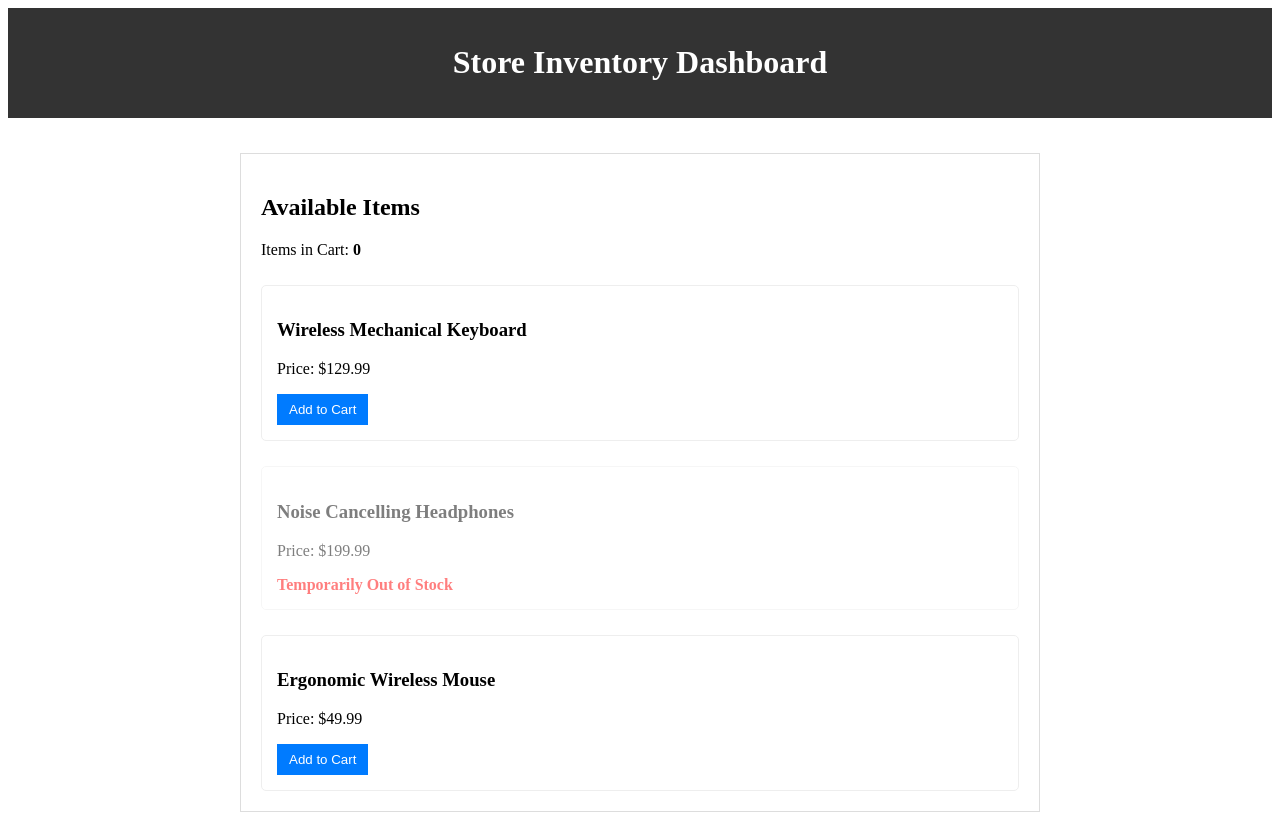
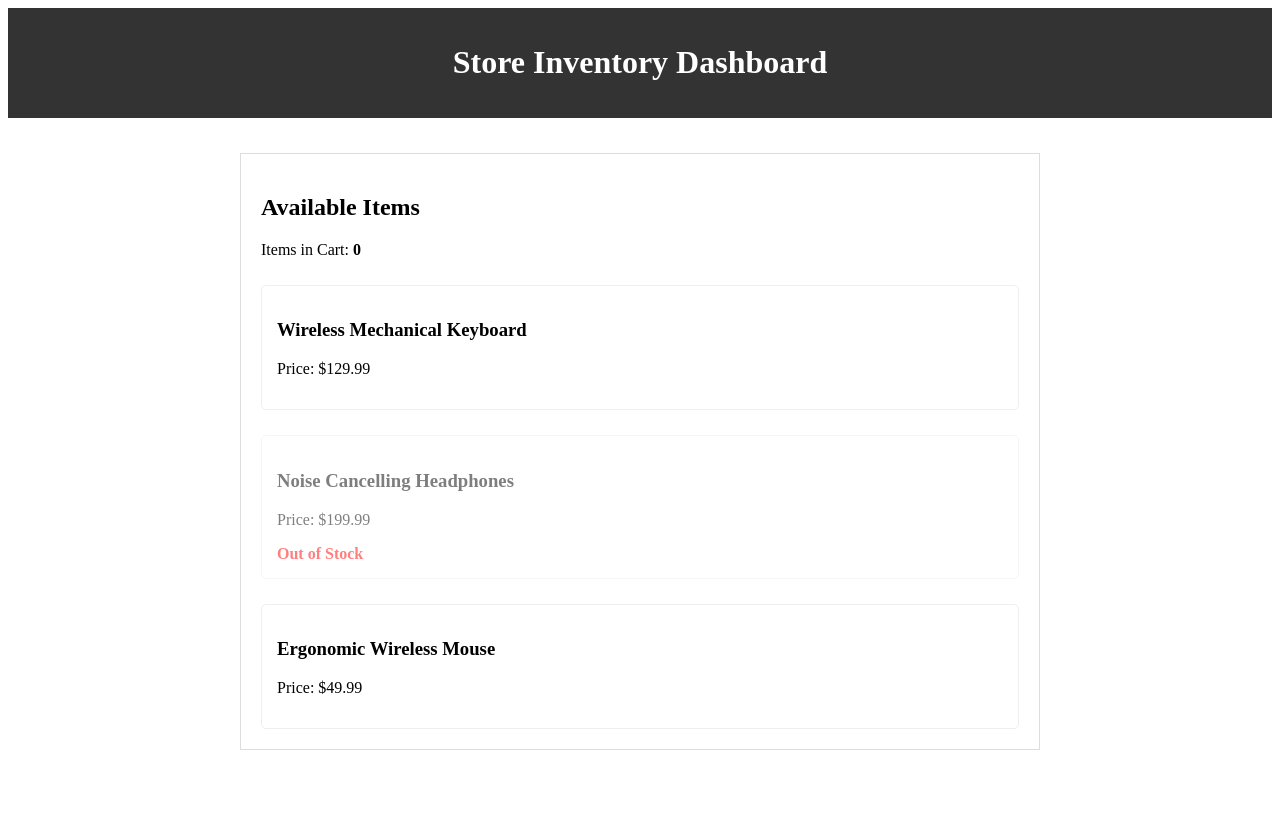
Before and after one commit to dEhiN/SD-Training-Master, an Angular app in the folder local/canadian-business-college/full-stack-web-application/Module7_MEAN_Stack/assignments/in-class/code/product-hub/: page / in a window 1280 px wide. After the commit the page ends 800 px from the top, so only its background shows below. Built offline with nearby package versions, Linux system fonts and the light colour scheme.

Commit message:
Completed part 4 of ICA 5 - setting up the Product List component to use the new Product Card component as a child and pass in the correct data in the @for loop

```diff
--- a/local/canadian-business-college/full-stack-web-application/Module7_MEAN_Stack/assignments/in-class/code/product-hub/src/app/product-list/product-list.html
+++ b/local/canadian-business-college/full-stack-web-application/Module7_MEAN_Stack/assignments/in-class/code/product-hub/src/app/product-list/product-list.html
@@ -4,19 +4,10 @@
 
     <div class="prod-list-container">
         @for (product of products; track product.id) {
-        <div class="prod-item-container" [style.opacity]="product.inStock ? '1' : '0.5'">
-            <h3>{{product.name}}</h3>
-            <p>Price: ${{product.price}}</p>
-            @if (product.inStock) {
-            <button class="cart-add-btn" (click)="addToCart()">
+        <app-product-card [productData]="product"></app-product-card>
+        }
+        <!-- <button class="cart-add-btn" (click)="addToCart()">
                 Add to Cart
-            </button>
-
-            }
-            @else {
-            <span class="prod-item-oos">Temporarily Out of Stock</span>
-            }
-        </div>
-        }
+        </button> -->
     </div>
 </div>
--- a/local/canadian-business-college/full-stack-web-application/Module7_MEAN_Stack/assignments/in-class/code/product-hub/src/app/product-list/product-list.ts
+++ b/local/canadian-business-college/full-stack-web-application/Module7_MEAN_Stack/assignments/in-class/code/product-hub/src/app/product-list/product-list.ts
@@ -1,8 +1,9 @@
 import { Component } from '@angular/core';
+import { ProductCard } from '../product-card/product-card';
 
 @Component({
   selector: 'app-product-list',
-  imports: [],
+  imports: [ProductCard],
   templateUrl: './product-list.html',
   styleUrl: './product-list.css',
 })
```
